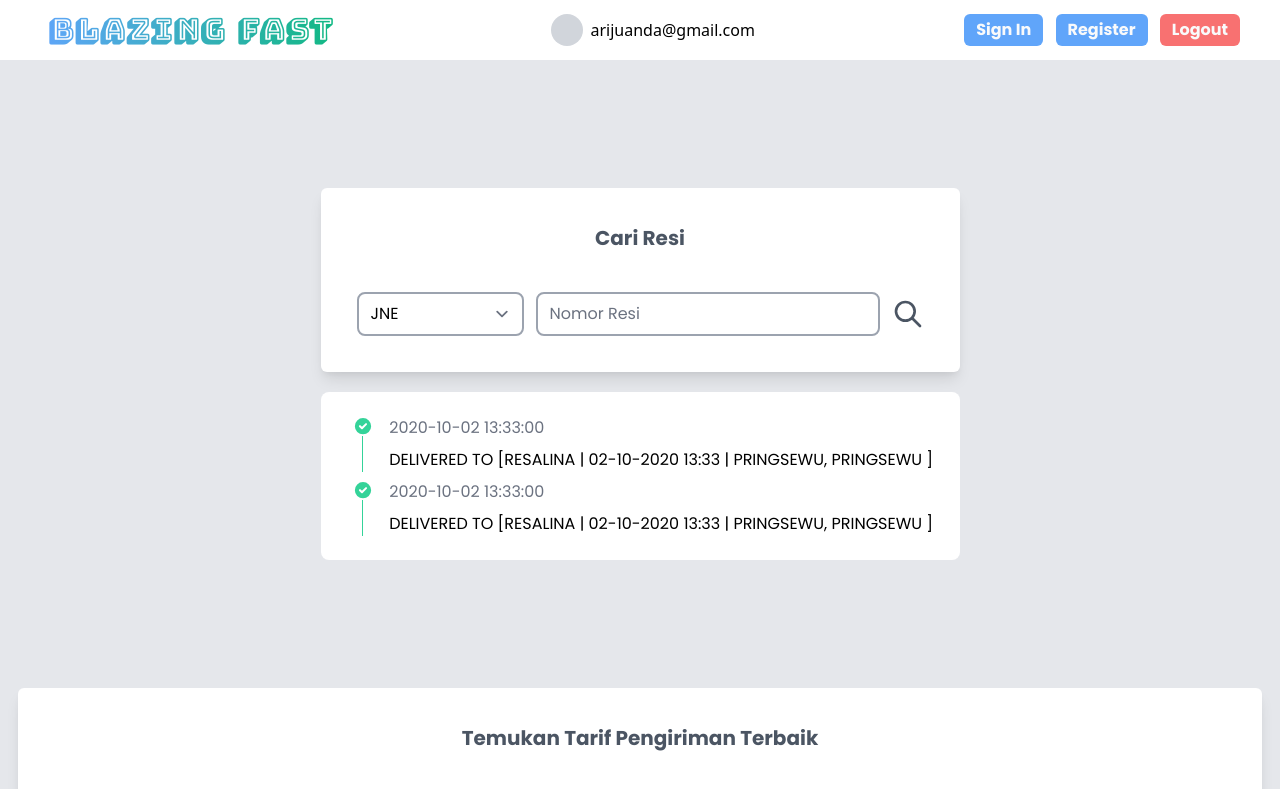
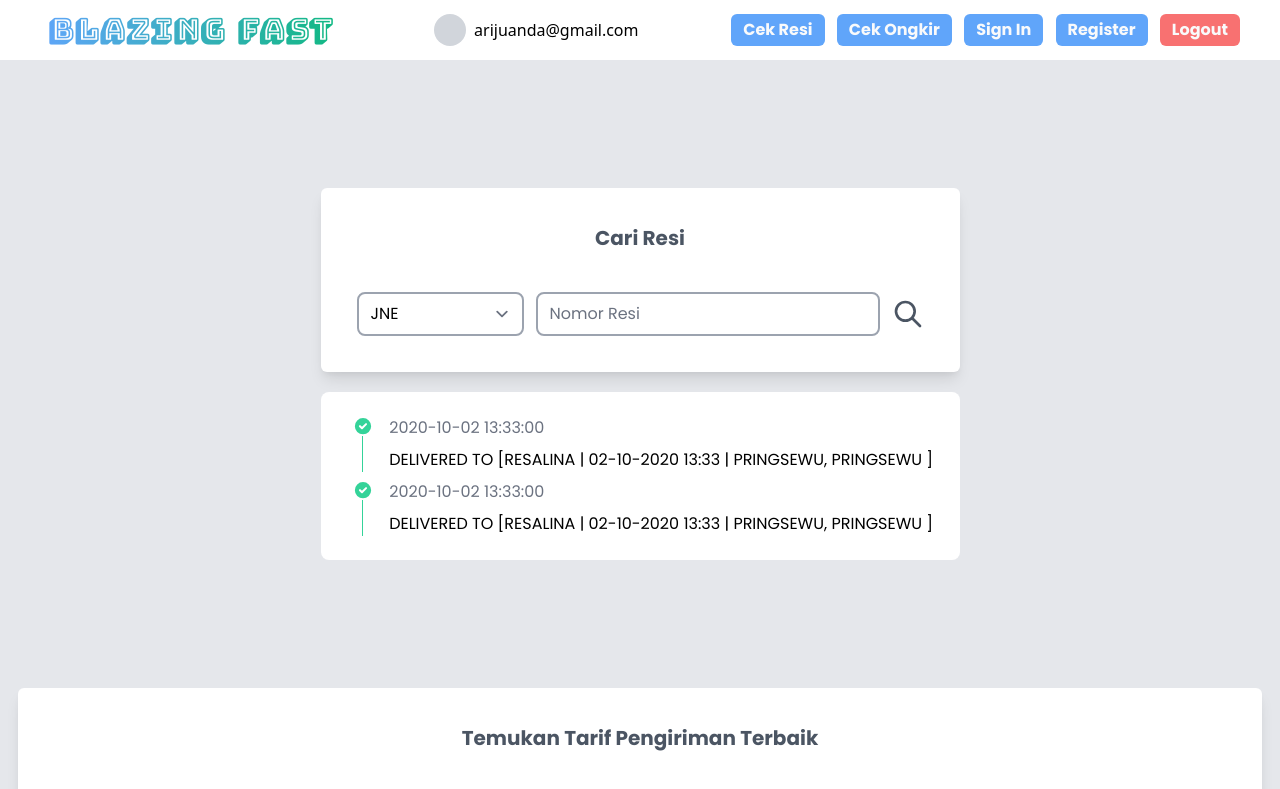
Before and after one commit to Group-Project-Cek-Resi-Blazing/cek-resi-client, a website: page index.html in a window 1280 px wide. Shown: the top 789 px of the page. Drawn offline with nearby package versions, Linux system fonts and the light colour scheme.

Commit message:
add cek resi and cek ongkir button

```diff
--- a/index.html
+++ b/index.html
@@ -22,6 +22,8 @@
     </div>
 
     <div class="font-poppins">
+      <button id="cekresi-btn" class="bg-blue-400 font-bold text-gray-50 px-3 py-1 rounded-md mr-2">Cek Resi</button>
+      <button id="cekongkir-btn" class="bg-blue-400 font-bold text-gray-50 px-3 py-1 rounded-md mr-2">Cek Ongkir</button>
       <button id="signin-btn" class="bg-blue-400 font-bold text-gray-50 px-3 py-1 rounded-md mr-2">Sign In</button>
       <button id="register-btn" class="bg-blue-400 font-bold text-gray-50 px-3 py-1 rounded-md mr-2">Register</button>
       <button id="logout-btn" class="bg-red-400 font-bold text-gray-50 px-3 py-1 rounded-md">Logout</button>
```
Also changed, not shown: build.css.
